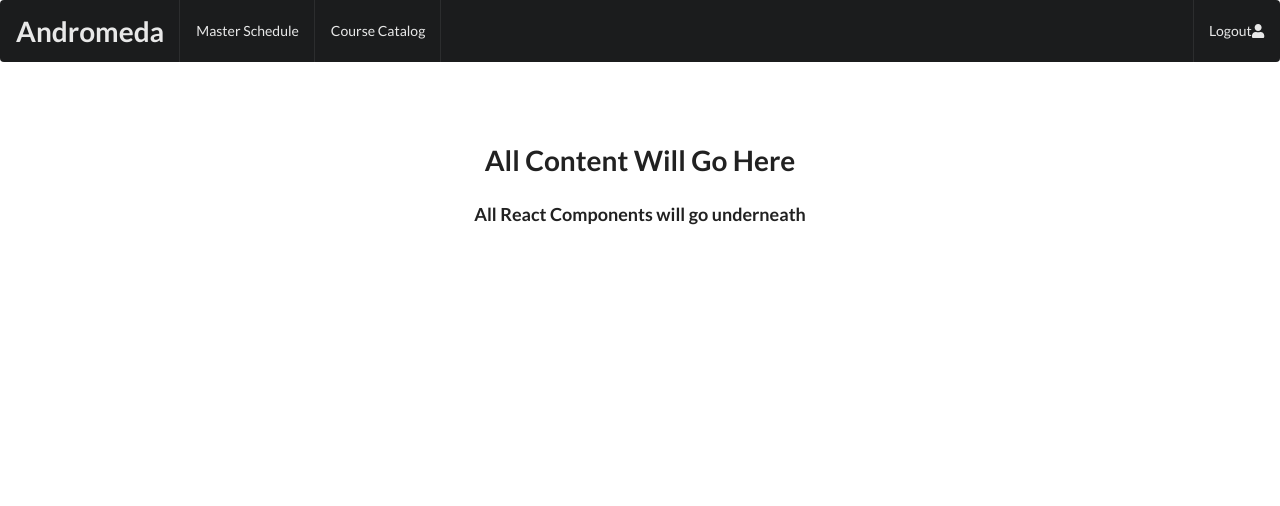
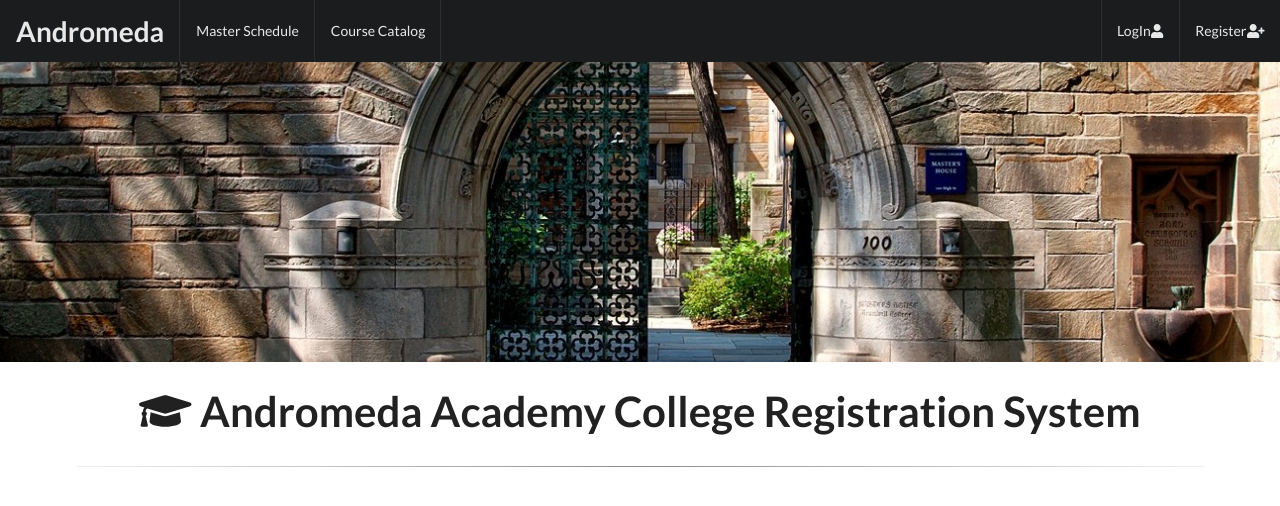
Before and after one commit to andromedasystem/Andromeda, a Django app: template registration_system/templates/registration_system/index.html in a window 1280 px wide. Shown: the top 506 px of the page. Run offline with Django 3.2, Linux system fonts and the light colour scheme; the template is opened without the code that fills it, so the values that code supplies are empty; some libraries are stand-ins or nearby versions.

Commit message:
Added Index Page and Some Test Data for development urposes

```diff
--- a/registration_system/static/registration_system/css/style.css
+++ b/registration_system/static/registration_system/css/style.css
@@ -1,3 +1,29 @@
-.m-top6{
-    margin-top: 6rem;
+.m-top2{
+    margin-top: 2rem;
 }
+
+.tsize-2 {
+    font-size: 3em !important;
+}
+
+.br-0{
+    border-radius: 0px !important;
+}
+
+.banner-image {
+    min-height: 150px;
+    max-height: 300px;
+    object-fit: cover;
+    object-position: center;
+}
+
+hr.title-rule {
+    margin-top: 2em;
+    margin-bottom: 6em;
+  border: 0;
+  height: 1px;
+  background-image: -webkit-linear-gradient(left, #f0f0f0, #8c8b8b, #f0f0f0);
+  background-image: -moz-linear-gradient(left, #f0f0f0, #8c8b8b, #f0f0f0);
+  background-image: -ms-linear-gradient(left, #f0f0f0, #8c8b8b, #f0f0f0);
+  background-image: -o-linear-gradient(left, #f0f0f0, #8c8b8b, #f0f0f0);
+}
--- a/registration_system/templates/registration_system/index.html
+++ b/registration_system/templates/registration_system/index.html
@@ -1,9 +1,18 @@
 {% extends "registration_system/partials/base.html" %}
+{% load staticfiles %}
+
+{% block banner %}
+    <img class="ui fluid image banner-image" src="{% static 'registration_system/images/college_test_image.jpeg' %}">
+{% endblock %}
 
 {% block content %}
-    <h1 class="ui center aligned header">All Content Will Go Here</h1>
+    <h1 class="ui center aligned header tsize-2">
+        <i class="fas fa-graduation-cap"></i>
+        <div class="content">Andromeda Academy College Registration System</div>
+    </h1>
+    <hr class="title-rule"/>
 {#    <p> Hello {{ user.username }}!</p>#}
-    <h3 class="ui center aligned header"> All React Components will go underneath</h3>
+
     <div class="ui container">
         {{ rendered|safe }}
     </div>
--- a/registration_system/templates/registration_system/partials/base.html
+++ b/registration_system/templates/registration_system/partials/base.html
@@ -11,13 +11,18 @@
     <title>{% block title %}Andromeda Registration System{% endblock %}</title>
 </head>
 <body>
-    <div id="andromeda_navbar">
+    <div class="br-0" id="andromeda_navbar">
         {% block navbar %}
             {% include "registration_system/partials/main_navbar.html" %}
         {% endblock %}
     </div>
 
-    <div class="ui container centered m-top6" id="andromeda_content">
+    <div id="andromeda_banner_img">
+        {% block banner %}
+        {% endblock %}
+    </div>
+
+    <div class="ui container centered m-top2" id="andromeda_content">
         {% block content %}
 
         {% endblock %}
--- a/registration_system/templates/registration_system/partials/main_navbar.html
+++ b/registration_system/templates/registration_system/partials/main_navbar.html
@@ -1,4 +1,4 @@
-<div class="ui inverted stackable menu">
+<div class="ui inverted stackable br-0 menu ">
     <a class="item">
         <h1>Andromeda</h1>
     </a>
@@ -6,7 +6,10 @@
     <a class="item">Course Catalog</a>
     <div class="right menu">
         <a class="ui item">
-            Logout <i class="fas fa-user"></i>
+            LogIn <i class="fas fa-user"></i>
+        </a>
+        <a class="ui item">
+            Register <i class="fas fa-user-plus"></i>
         </a>
     </div>
 
```
Also changed, not shown: registration_system/static/registration_system/js/Test.jsx (+13 -3 lines), registration_system/static/registration_system/images/college_test_image.jpeg (added), 1 other file.
